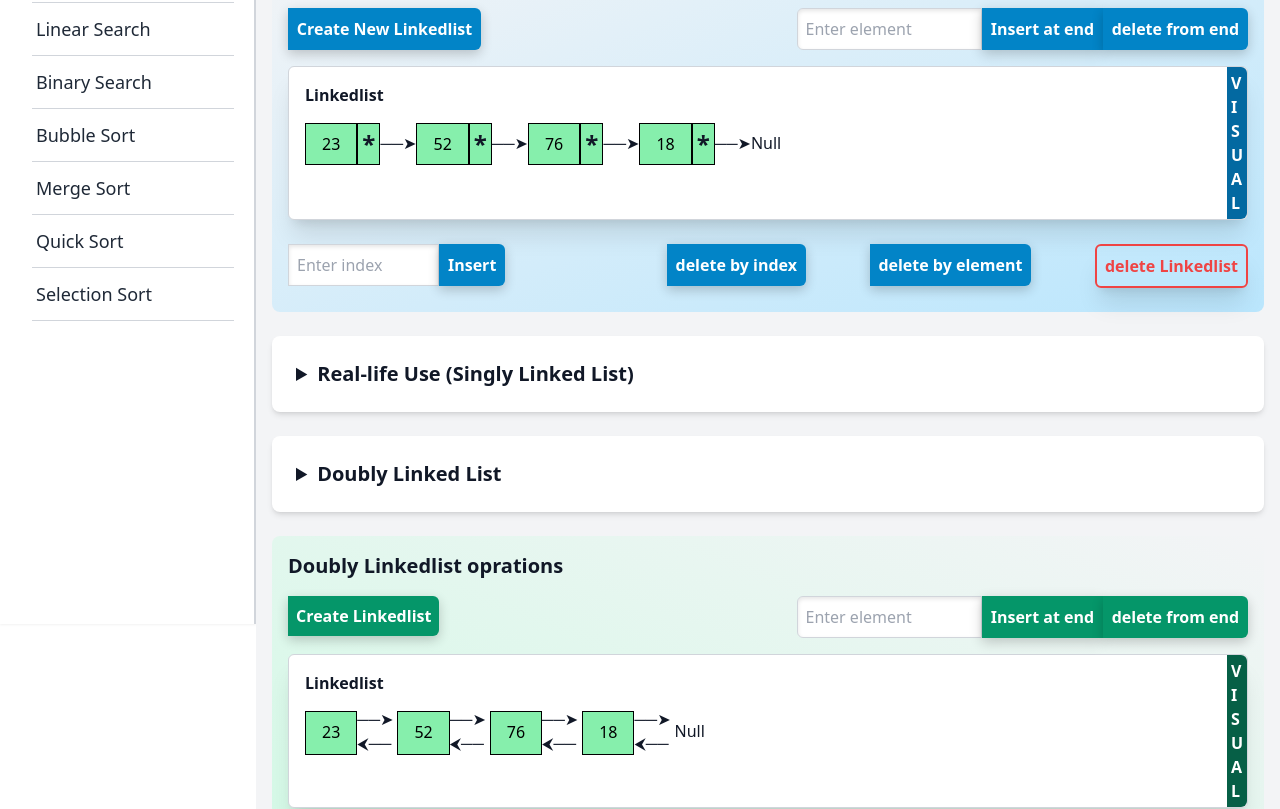
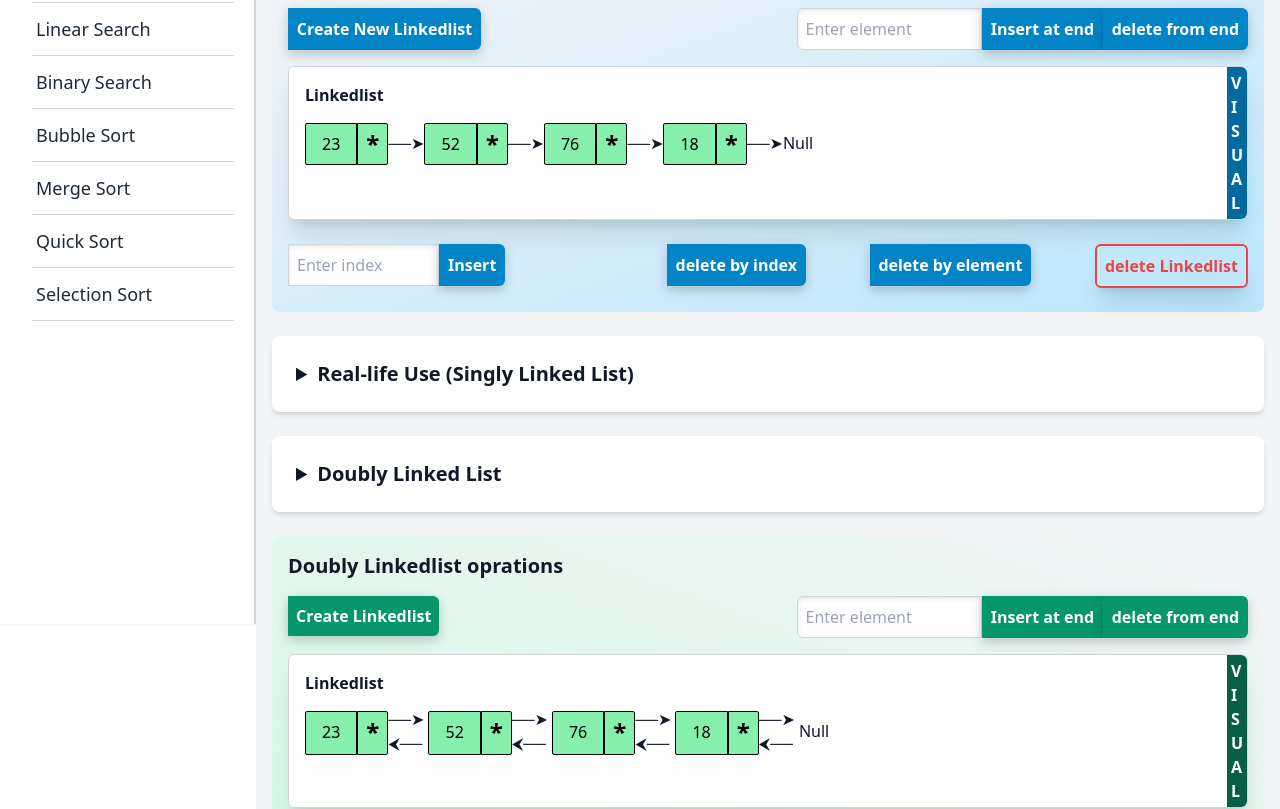
Before and after one commit to dipankar049/dsa-simulator, a React (Vite) app: page /listOp in a window 1280 px wide. Shown: the part 240-1049 px from the top of the page. Built offline with nearby package versions, Linux system fonts and the light colour scheme.

Commit message:
style: add pointer in linkedlist div

```diff
--- a/src/pages/DoublyLinkedlistOperations.jsx
+++ b/src/pages/DoublyLinkedlistOperations.jsx
@@ -183,11 +183,14 @@ export default function DoublyLinkedlistOperations() {
                       id={item}
                       key={index}
                       ref={divRefs.current[index]}
-                      className="flex justify-center text-black border border-black bg-green-300 flex-shrink-0 md:px-4 p-2 md:py-2 py-1 mt-2 animate-fadeIn"
+                      className="flex justify-center rounded-l-sm text-black border border-black bg-green-300 flex-shrink-0 md:px-4 p-2 md:py-2 py-1 mt-2 animate-fadeIn"
                     //   style={{ transform: `translateX(${index * 10}px)`, transition: 'transform 0.3s' }}
                     >
                       {item}
                     </div>
+                    <div
+                      className='flex justify-center rounded-r-sm text-black md:font-bold text-2xl border border-black bg-green-300 flex-shrink-0 md:px-2 px-1 md:py-1 py-0 mt-2 animate-fadeIn'
+                    >*</div>
                     <div className='animate-fadeIn'
                       style={{
                         animationDelay: '0.2s', // Stagger the delay by 0.2s per item
--- a/src/pages/LinkedlistOperations2.jsx
+++ b/src/pages/LinkedlistOperations2.jsx
@@ -188,7 +188,7 @@ export default function SinglyLinkedList() {
                       id={item}
                       key={index}
                       ref={divRefs.current[index]}
-                      className="flex justify-center text-black border border-black bg-green-300 flex-shrink-0 md:px-4 p-2 md:py-2 py-1 mt-2 animate-fadeIn"
+                      className="flex justify-center rounded-l-sm text-black border border-black bg-green-300 flex-shrink-0 md:px-4 p-2 md:py-2 py-1 mt-2 animate-fadeIn"
                       style={{
                         animationDelay: '0.2s', // Stagger the delay by 0.2s per item
                         animationFillMode: 'both' // Ensures the element stays visible after the animation ends
@@ -196,7 +196,9 @@ export default function SinglyLinkedList() {
                     >
                       {item}
                     </div>
-                    <div className='flex justify-center font-bold text-2xl border border-black bg-green-300 flex-shrink-0 md:px2 p-1 mt-2 animate-fadeIn'>*</div>
+                    <div
+                      className='flex justify-center rounded-r-sm text-black md:font-bold text-2xl border border-black bg-green-300 flex-shrink-0 md:px-2 px-1 md:py-1 py-0 mt-2 animate-fadeIn'
+                    >*</div>
                     <p className='mt-3 md:mt-4 animate-fadeIn'
                       style={{
                         animationDelay: '0.2s', // Stagger the delay by 0.2s per item
--- a/src/pages/MergeSort.jsx
+++ b/src/pages/MergeSort.jsx
@@ -471,9 +471,9 @@ const MergeSort = () => {
 
             {/* Overlay with "Coming Soon" message */}
             <div className="absolute top-0 left-0 w-full h-full bg-black bg-opacity-50 flex justify-center items-center z-50">
-                <div className="bg-white p-8 rounded-md text-center shadow-lg m-6">
-                    <h2 className="text-2xl font-bold text-gray-800">Coming Soon</h2>
-                    <p className="text-lg text-gray-600 mt-2">This page is still under construction. Stay tuned!</p>
+                <div className="bg-white dark:bg-gray-800 p-8 rounded-md text-center shadow-lg m-6">
+                    <h2 className="text-2xl font-bold text-gray-800 dark:text-gray-100">Coming Soon</h2>
+                    <p className="text-lg text-gray-600 dark:text-white mt-2">This page is still under construction. Stay tuned!</p>
                     <button
                         onClick={() => { navigate("/") }}
                         className="mt-6 px-4 py-2 bg-blue-600 text-white rounded-md hover:bg-blue-700 transition duration-300"
--- a/src/pages/QuickSort.jsx
+++ b/src/pages/QuickSort.jsx
@@ -519,9 +519,9 @@ const QuickSort = () => {
             </div>
             {/* Overlay with "Coming Soon" message */}
             <div className="absolute top-0 left-0 w-full h-full bg-black bg-opacity-50 flex justify-center items-center z-50">
-                <div className="bg-white p-8 rounded-md text-center shadow-lg m-6">
-                    <h2 className="text-2xl font-bold text-gray-800">Coming Soon</h2>
-                    <p className="text-lg text-gray-600 mt-2">This page is still under construction. Stay tuned!</p>
+                <div className="bg-white dark:bg-gray-800 p-8 rounded-md text-center shadow-lg m-6">
+                    <h2 className="text-2xl font-bold text-gray-800 dark:text-gray-100">Coming Soon</h2>
+                    <p className="text-lg text-gray-600 dark:text-gray-100 mt-2">This page is still under construction. Stay tuned!</p>
                     <button
                         onClick={() => { navigate("/") }}
                         className="mt-6 px-4 py-2 bg-blue-600 text-white rounded-md hover:bg-blue-700 transition duration-300"
```
